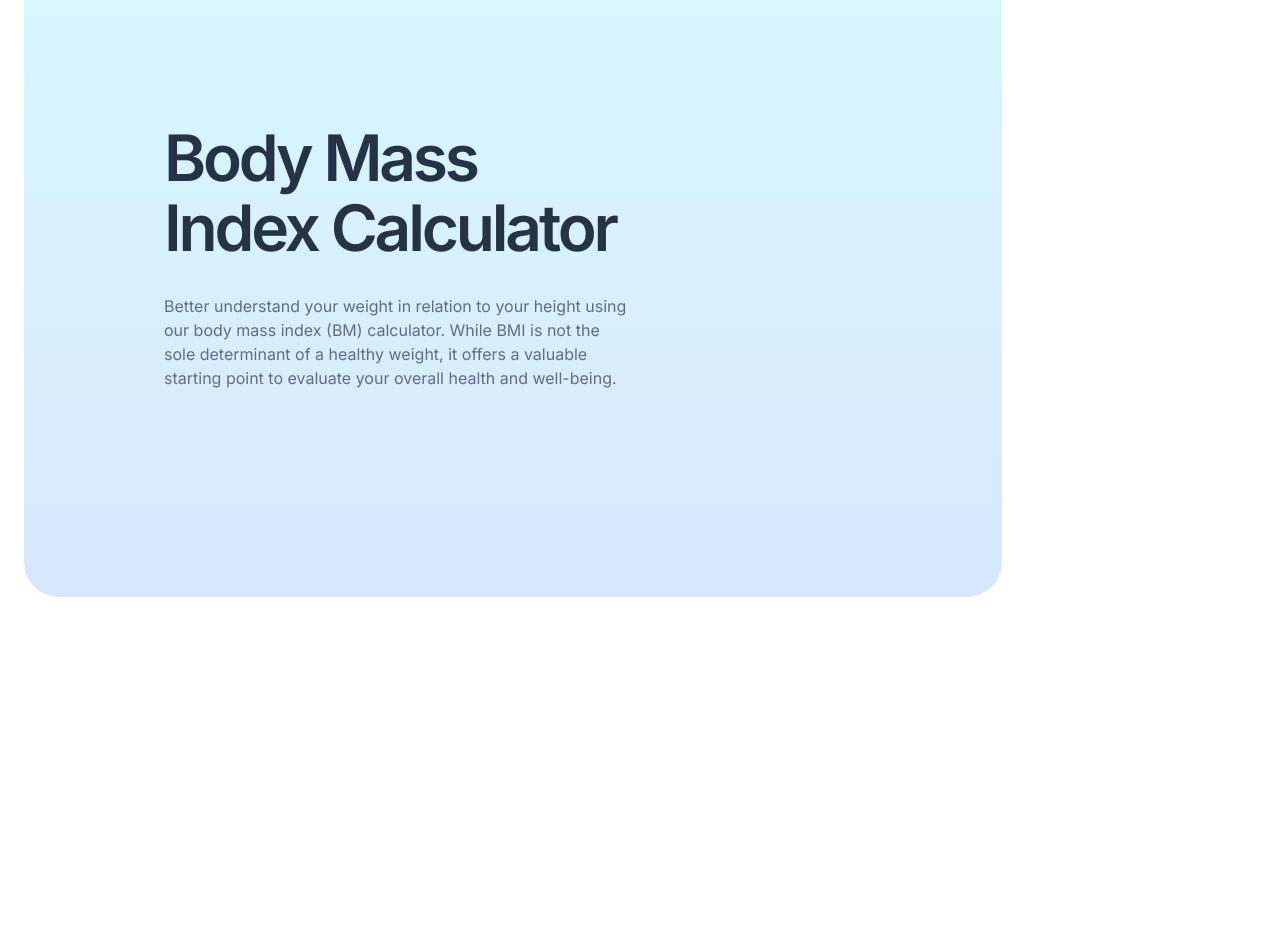
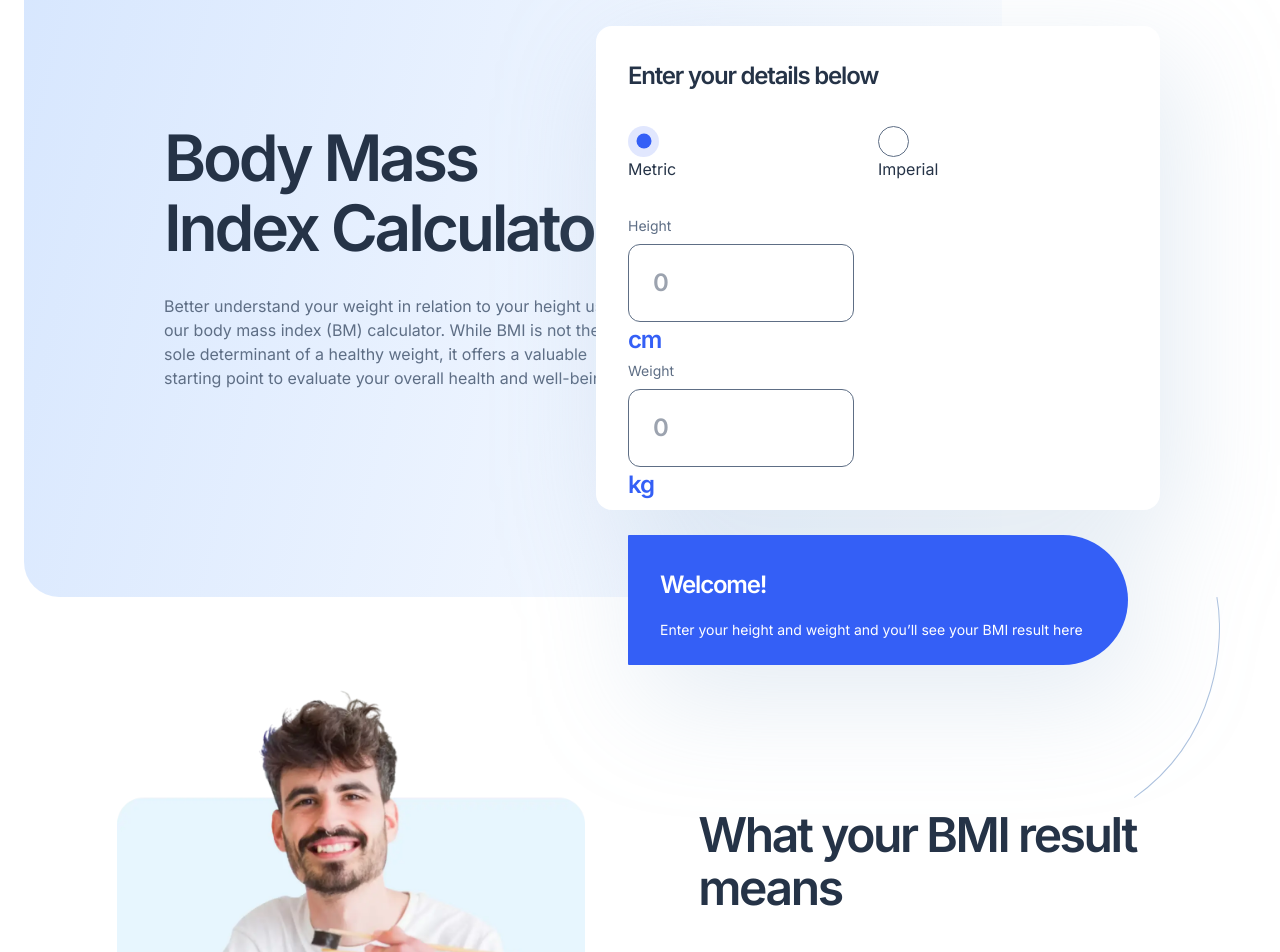
Before and after one commit to k2pbac/bmi-calculator, a Next.js app: page / in a window 1280 px wide. Shown: the part 140-1092 px from the top of the page. Before the commit the page ends 800 px from the top, so only its background shows below. Built offline with nearby package versions, Linux system fonts and the light colour scheme.

Commit message:
finish header

```diff
--- a/src/app/index.css
+++ b/src/app/index.css
@@ -1,4 +1,5 @@
 .header {
+  display: flex;
   height: 737px;
   width: 978px;
   border-bottom-left-radius: 35px;
@@ -6,24 +7,11 @@
   background: hsla(216, 95%, 92%, 1);
 
   background: linear-gradient(
-    90deg,
-    hsla(216, 95%, 92%, 1) 0%,
-    hsla(183, 95%, 92%, 1) 100%
+    104.237deg,
+    #d6e6fe 0%,
+    rgba(214, 252, 254, 0%) 100%
   );
 
-  background: -moz-linear-gradient(
-    90deg,
-    hsla(216, 95%, 92%, 1) 0%,
-    hsla(183, 95%, 92%, 1) 100%
-  );
-
-  background: -webkit-linear-gradient(
-    90deg,
-    hsla(216, 95%, 92%, 1) 0%,
-    hsla(183, 95%, 92%, 1) 100%
-  );
-
-  filter: progid: DXImageTransform.Microsoft.gradient( startColorstr="#D6E6FE", endColorstr="#D6FCFE", GradientType=1 );
   margin-left: 24px;
 }
 .header h1 {
@@ -35,7 +23,7 @@
   padding-top: 95px;
 }
 
-.header p {
+.header .text-container p {
   color: #5e6e85;
   width: 465px;
 }
@@ -54,3 +42,125 @@
   height: 64px;
   width: 64px;
 }
+
+.inputs-container {
+  width: 564px;
+  height: 484px;
+  background-color: white;
+  border-radius: 16px;
+  margin-top: 166px;
+  filter: drop-shadow(16px 32px 56px rgba(143, 174, 207, 0.25));
+  position: absolute;
+  right: 120px;
+  padding: 32px;
+  display: flex;
+  flex-direction: column;
+  gap: 32px;
+  color: #253347;
+}
+
+.inputs-container h2 {
+  font-size: 24px;
+  letter-spacing: -0.05em;
+  font-weight: 600;
+}
+
+.inputs-container .inputs {
+  display: flex;
+  font-size: 16px;
+}
+
+.inputs-container .inputs div {
+  width: 50%;
+  gap: 18px;
+}
+
+.inputs-container .inputs label {
+  font-weight: 600;
+  font-size: 16px;
+}
+
+.inputs-container .inputs input {
+  height: 31px;
+  width: 31px;
+}
+
+.circle {
+  height: 31px;
+  width: 31px !important;
+  border-radius: 100%;
+  background-color: rgba(52, 95, 246, 0.15);
+  position: relative;
+  cursor: pointer;
+}
+.inner-circle {
+  height: 15px;
+  width: 15px !important;
+  z-index: 100;
+  background: #345ff6;
+  border-radius: 100%;
+  position: absolute;
+  right: 0;
+  top: 0;
+  transform: translate(-50%, 50%);
+}
+
+.inputs .radio {
+  width: 31px !important;
+  height: 31px;
+  border-radius: 100%;
+  border: 1px solid #5e6e85;
+  cursor: pointer;
+}
+
+.measurements label {
+  color: #5e6e85;
+  font-size: 14px;
+  line-height: 150%;
+  display: inline-block;
+  margin-bottom: 8px;
+}
+.measurements input {
+  font-weight: 600;
+  color: #253347 !important;
+  letter-spacing: -0.05em;
+  padding: 20px 24px;
+  border: 1px solid #5e6e85;
+  border-radius: 12px;
+  font-size: 24px;
+  max-width: calc(100% - 12px);
+}
+
+.measurements .labels span {
+  font-weight: 600;
+  color: #345ff6;
+  font-size: 24px;
+  letter-spacing: -0.05em;
+  right: 44px;
+  bottom: 20px;
+}
+
+.banner {
+  height: 130px;
+  background-color: #345ff6;
+  color: white;
+  padding: 32px;
+  border-top-left-radius: 16px;
+  border-bottom-left-radius: 16px;
+  border-top-right-radius: 999px;
+  border-bottom-right-radius: 999px;
+  display: flex;
+  flex-direction: column;
+  gap: 16px;
+}
+
+.banner h3 {
+  font-size: 24px;
+  letter-spacing: -0.05em;
+  font-weight: 600;
+}
+
+.banner p {
+  font-size: 14px;
+  line-height: 150%;
+}
--- a/src/app/layout.js
+++ b/src/app/layout.js
@@ -1,6 +1,7 @@
 import { Inter } from "next/font/google";
 import "./globals.css";
 import "./index.css";
+import "./result.css";
 
 const inter = Inter({ subsets: ["latin"] });
 
--- a/src/app/page.js
+++ b/src/app/page.js
@@ -1,27 +1,16 @@
-import Image from "next/image";
-import { Inter } from "next/font/google";
+"use client";
 
-const inter = Inter({
-  weight: ["400", "600"],
-  subsets: ["latin"],
-});
+import { useState } from "react";
+import Header from "@/header";
+import Result from "@/result";
+
 export default function Home() {
+  const [radio, setRadio] = useState("metric");
+
   return (
     <main className="min-h-screen">
-      <div className={inter.className[1] + " header"}>
-        <div className="text-container">
-          <img src="./logo.svg"></img>
-          <h1>
-            Body Mass <br></br> Index Calculator
-          </h1>
-          <p className={inter.className[0]}>
-            Better understand your weight in relation to your height using our
-            body mass index (BM) calculator. While BMI is not the sole
-            determinant of a healthy weight, it offers a valuable starting point
-            to evaluate your overall health and well-being.
-          </p>
-        </div>
-      </div>
+      <Header />
+      <Result />
     </main>
   );
 }
--- /dev/null
+++ b/src/app/result.css
@@ -0,0 +1,51 @@
+.result-container {
+  width: 1160px;
+  height: 533px;
+  position: relative;
+  margin: auto;
+  display: flex;
+  align-items: center;
+  justify-content: space-around;
+}
+
+.result-container .curved-line {
+  position: absolute;
+  right: 0;
+  top: 0;
+}
+
+.image-container {
+  margin-top: 70px;
+}
+.image-container img {
+  width: 468px;
+  height: 533px;
+  object-fit: contain;
+}
+
+.result-container p {
+  width: 485px;
+}
+
+.result-container .text-container {
+  justify-content: center;
+  margin-top: 200px;
+  height: 533px;
+  width: 465px;
+  display: flex;
+  flex-direction: column;
+  gap: 35px;
+}
+
+.result-container .text-container h1 {
+  font-size: 48px;
+  font-weight: 600;
+  letter-spacing: -0.05em;
+  line-height: 110%;
+  color: #253347;
+}
+.result-container .text-container p {
+  font-size: 16px;
+  line-height: 150%;
+  color: #5e6e85;
+}
--- /dev/null
+++ b/src/header.js
@@ -0,0 +1,71 @@
+"use client";
+
+import { useState } from "react";
+
+export default function Header() {
+  const [radio, setRadio] = useState("metric");
+
+  return (
+    <div className="header">
+      <div className="text-container">
+        <img src="./logo.svg"></img>
+        <h1>
+          Body Mass <br></br> Index Calculator
+        </h1>
+        <p>
+          Better understand your weight in relation to your height using our
+          body mass index (BM) calculator. While BMI is not the sole determinant
+          of a healthy weight, it offers a valuable starting point to evaluate
+          your overall health and well-being.
+        </p>
+      </div>
+      <div className="inputs-container">
+        <h2>Enter your details below</h2>
+        <div className="inputs">
+          <div className="flex items-center justify-start">
+            <div
+              onClick={() => setRadio("metric")}
+              className={radio === "metric" ? "circle" : "radio"}
+            >
+              <div className={radio === "metric" ? "inner-circle" : ""}></div>
+            </div>
+            <p htmlFor="metric">Metric</p>
+          </div>
+          <div className="flex items-center justify-start">
+            <div
+              onClick={() => setRadio("imperial")}
+              className={radio === "imperial" ? "circle" : "radio"}
+            >
+              <div className={radio === "imperial" ? "inner-circle" : ""}></div>
+            </div>
+            <p htmlFor="imperial-radio">Imperial</p>
+          </div>
+        </div>
+        <div className="flex justify-between measurements">
+          <div
+            className="relative labels"
+            style={{ width: "calc(50% - 12px)" }}
+          >
+            <label htmlFor="height">Height</label>
+            <input type="text" id="height" placeholder="0" required />
+            <span className="absolute bottom-2.5">cm</span>
+          </div>
+          <div
+            className="relative labels"
+            style={{ width: "calc(50% - 12px)" }}
+          >
+            <label htmlFor="weight">Weight</label>
+            <input type="text" id="weight" placeholder="0" required />
+            <span className="absolute bottom-2.5">kg</span>
+          </div>
+        </div>
+        <div className="banner">
+          <h3>Welcome! </h3>
+          <p>
+            Enter your height and weight and you’ll see your BMI result here
+          </p>
+        </div>
+      </div>
+    </div>
+  );
+}
--- /dev/null
+++ b/src/result.js
@@ -0,0 +1,27 @@
+"use client";
+
+export default function Result() {
+  return (
+    <div className="result-container">
+      <img
+        className="curved-line"
+        src="./pattern-curved-line-left.svg"
+        alt="curved-line"
+      ></img>
+      <div className="image-container">
+        <img src="./image-man-eating.webp" alt="man eating"></img>
+      </div>
+      <div className="text-container">
+        <h1>What your BMI result means</h1>
+        <p>
+          A BMI range of 18.5 to 24.9 is considered a 'healthy weight.'
+          Maintaining a healthy weight may lower your chances of experiencing
+          health issues later on, such as obesity and type 2 diabetes. Aim for a
+          nutritious diet with reduced fat and sugar content, incorporating
+          ample fruits and vegetables. Additionally, strive for regular physical
+          activity, ideally about 30 minutes daily for five days a week.
+        </p>
+      </div>
+    </div>
+  );
+}
```
